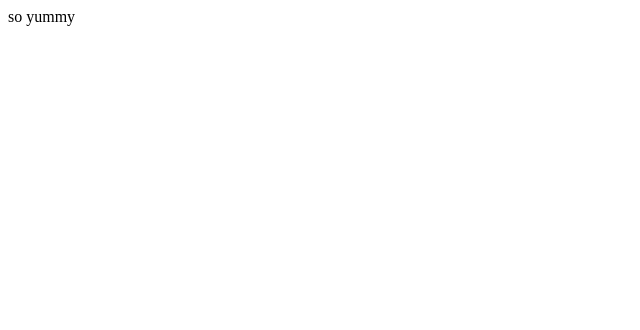
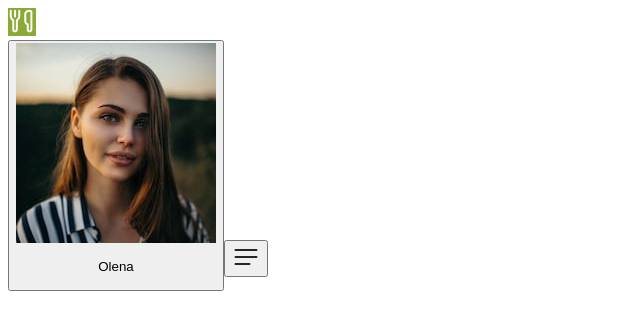
Before and after one commit to jkamin61/so-yummy, a Next.js app: page / in a window 1280 px wide. Shown: the top 330 px of the page, without its empty margins (0-640 px from the left). Built offline with nearby package versions, Linux system fonts and the light colour scheme.

Commit message:
placed header component

```diff
--- a/app/page.tsx
+++ b/app/page.tsx
@@ -1,5 +1,9 @@
-export default function Home(){
+import Header from "@/app/components/header";
+
+export default function Home() {
     return (
-        <div>so yummy</div>
+        <>
+            <Header/>
+        </>
     )
 }
```
